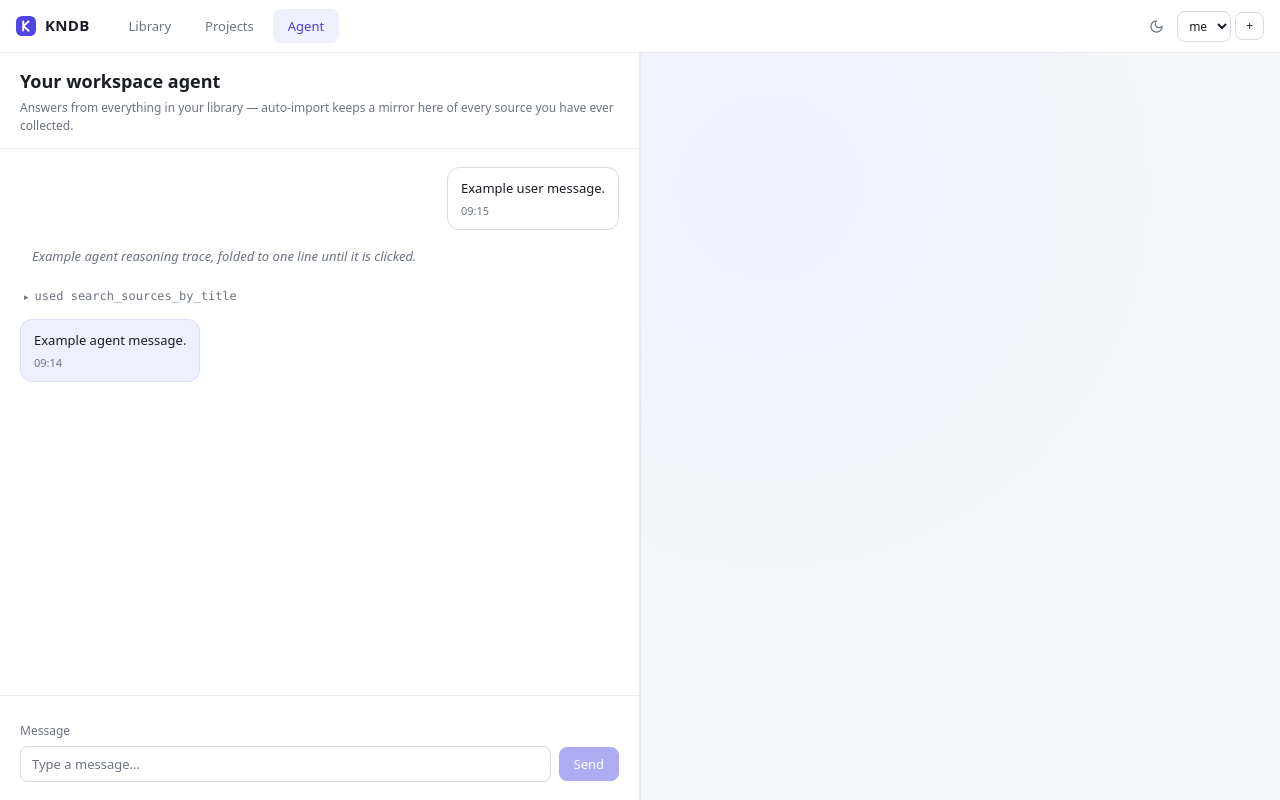
After one commit to groloch/kndb, a FastAPI app: template static/templates/agent.html in a window 1280 px wide. The commit adds this page. Run offline with FastAPI, Linux system fonts and the light colour scheme; the template is opened without the code that fills it, so the values that code supplies are empty; data comes from the database, SQL or seed files in the repository; some libraries are stand-ins or nearby versions.

Commit message:
moved agent pane to a shared template, added top-level /agent page

```diff
--- /dev/null
+++ b/static/agent.html
@@ -0,0 +1,30 @@
+<!doctype html>
+<html lang="en">
+<head>
+<meta charset="utf-8">
+<meta name="viewport" content="width=device-width, initial-scale=1">
+<meta name="color-scheme" content="light dark">
+<link rel="icon" href="data:,">
+<title>Agent — KNDB</title>
+<link rel="stylesheet" href="/static/style.css">
+<script>document.documentElement.dataset.theme=localStorage.getItem("kndb.theme")||(matchMedia("(prefers-color-scheme: dark)").matches?"dark":"light");</script>
+</head>
+<body>
+
+{% set active_tab = "agent" %}
+{% set agent_title = "Your workspace agent" %}
+{% set agent_subtitle = "Answers from everything in your library — auto-import keeps a mirror here of every source you have ever collected." %}
+{% include "templates/kndb_header.html" %}
+
+<main class="main">
+  <div id="tab-agent" class="tab-pane agent">
+    {% include "templates/agent.html" %}
+  </div>
+</main>
+
+<div id="toast" class="toast"></div>
+<script src="/static/common.js"></script>
+<script src="/static/agent.js"></script>
+<script src="/static/workspace_agent.js"></script>
+</body>
+</html>
--- /dev/null
+++ b/static/templates/agent.html
@@ -0,0 +1,51 @@
+{# The agent pane: one stateless, read-only agent run over a single project
+   (services.stream_agent), streamed as SSE and drawn by agent.js.
+   Shared by a project's Agent tab and the top-level workspace agent page —
+   the host wraps it in its own .tab-pane and, before including, sets
+   agent_title (Jinja) and optionally agent_subtitle #}
+<div class="agent-shell">
+  <section class="agent-chat" aria-label="Agent chat">
+    <header class="agent-chat-head">
+      <div>
+        <h2>{{ agent_title | default("Agent") }}</h2>
+        {% if agent_subtitle %}<p>{{ agent_subtitle }}</p>{% endif %}
+      </div>
+    </header>
+
+    <div class="agent-thread" aria-label="Conversation">
+      <article class="agent-msg agent-msg-user">
+        <p>Example user message.</p>
+        <time>09:15</time>
+      </article>
+      <article class="agent-msg agent-msg-ai-trace collapsed">
+        <p>Example agent reasoning trace, folded to one line until it is clicked.</p>
+      </article>
+      <div class="agent-toolcall collapsed" aria-label="Tool call activity">
+        <button class="agent-toolcall-head" type="button">
+          <span class="agent-toolcall-caret">▸</span>
+          <span class="agent-toolcall-name">used search_sources_by_title</span>
+        </button>
+        <div class="agent-toolcall-body">
+          <code class="agent-toolcall-args">search_sources_by_title(title="transformer quantization")</code>
+          <pre class="agent-toolcall-result">{
+  "s-1a2b": "Transformer quantization"
+}</pre>
+        </div>
+      </div>
+      <article class="agent-msg agent-msg-ai">
+        <p>Example agent message.</p>
+        <time>09:14</time>
+      </article>
+    </div>
+
+    <footer class="agent-compose" aria-label="Message composer">
+      <label class="lbl" for="agent-draft">Message</label>
+      <div class="agent-compose-row">
+        <input id="agent-draft" class="input" type="text" placeholder="Type a message...">
+        <button id="btn-send-message" class="btn primary" type="button" disabled>Send</button>
+      </div>
+    </footer>
+  </section>
+
+  <section class="agent-blank" aria-label="Reserved pane"></section>
+</div>
--- a/static/templates/kndb_header.html
+++ b/static/templates/kndb_header.html
@@ -10,6 +10,7 @@
   <nav class="top-nav">
     <a href="/" class="tab {% if active_tab == 'sources' %}active{% endif %}">Library</a>
     <a href="/projects" class="tab {% if active_tab == 'projects' %}active{% endif %}">Projects</a>
+    <a href="/agent" class="tab {% if active_tab == 'agent' %}active{% endif %}">Agent</a>
   </nav>
   <div class="top-actions">
     <button id="btn-theme" class="icon-btn theme-btn" type="button"
--- /dev/null
+++ b/static/workspace_agent.js
@@ -0,0 +1,12 @@
+"use strict";
+
+/* The /agent page: the caller's own workspace agent at the top level.
+ * The pane is the same templates/agent.html a project's Agent tab includes;
+ * only the project it talks to changes — the caller's personal workspace,
+ * which auto-import keeps as a mirror of everything they ever imported
+ * anywhere. The backend is unchanged: one stateless run over that project
+ */
+
+initIdentity().then(() => makeAgent({
+    projectId: () => (KNDB.personal && KNDB.personal.id) || "",
+}));
```
Also changed, not shown: backend/api/pages_routes.py (+9 -0 lines), static/project.html (+3 -46 lines).
